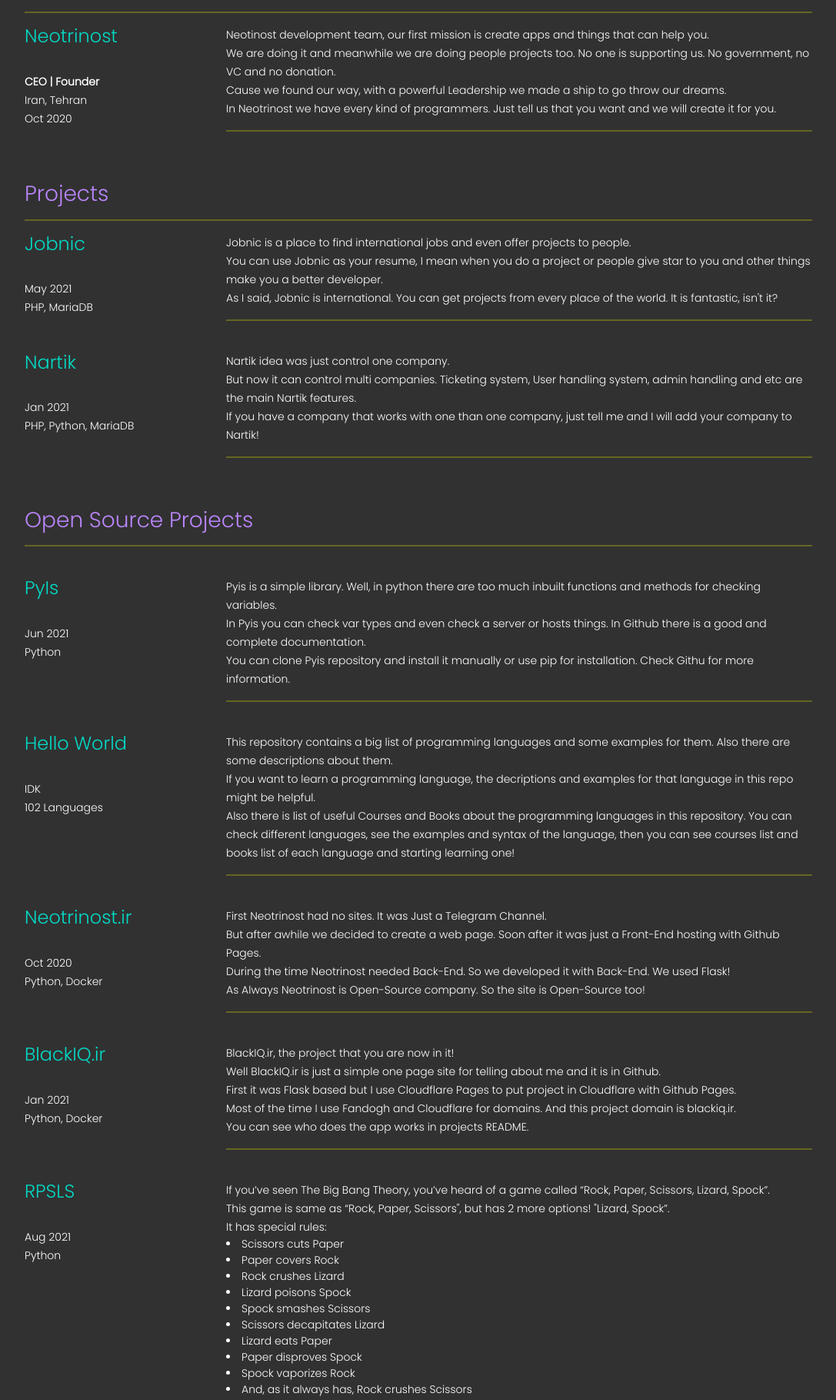
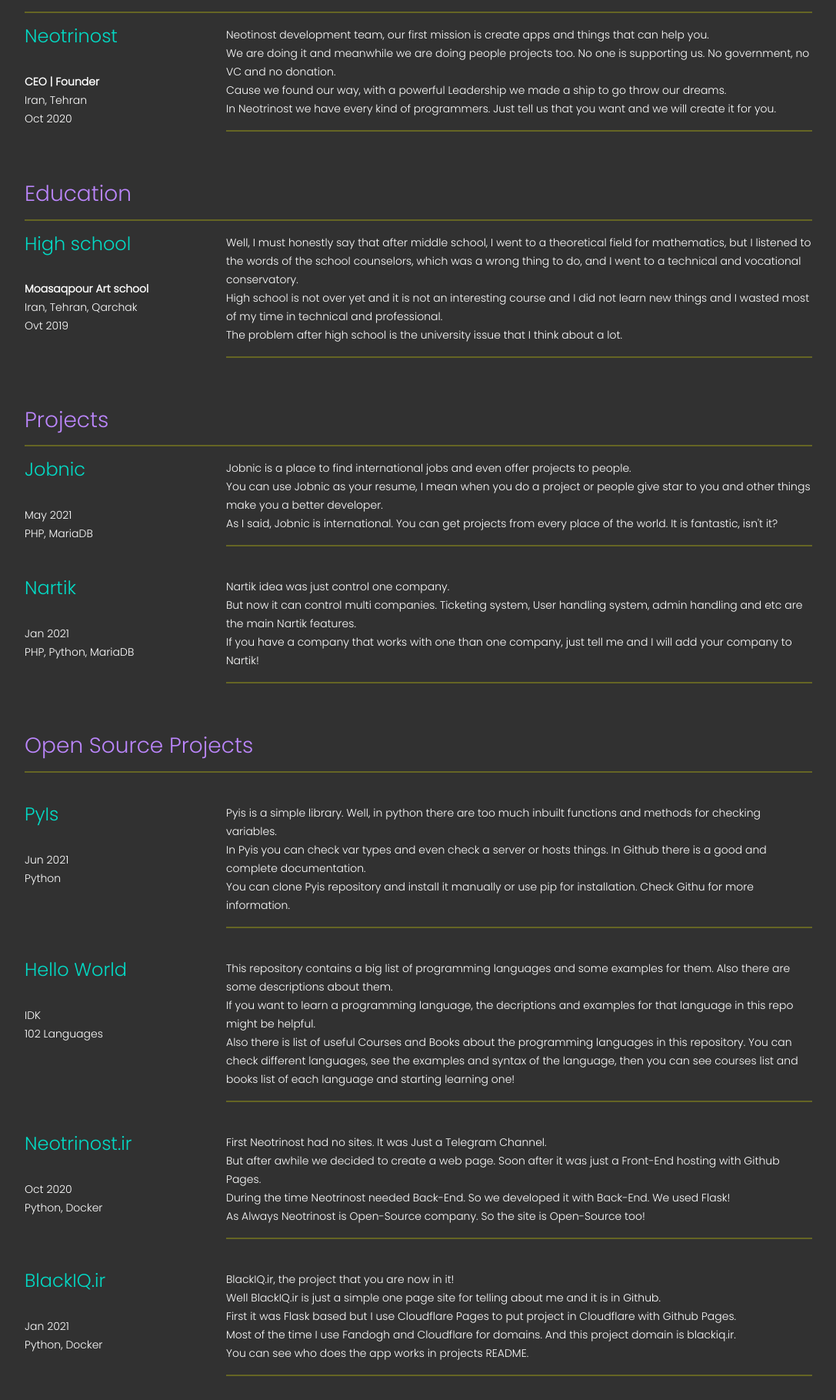
Before and after one commit to BlackIQ/BlackIQ.ir, a Flask app: page / in a window 1280 px wide. Shown: the part 745-2564 px from the top of the page at 77% size, without its empty margins (96-1183 px from the left). Run offline with Flask 2, Linux system fonts and the light colour scheme; some libraries are stand-ins or nearby versions.

Commit message:
Add education in flask page

```diff
--- a/app/templates/index.html
+++ b/app/templates/index.html
@@ -140,6 +140,38 @@
                             <br>
                             In Neotrinost we have every kind of programmers. Just tell us that you want and we will create
                             it for you.
+                        </small>
+                        <hr class="redhr">
+                    </div>
+                </div>
+                <br>
+            </div>
+        </div>
+        <br>
+        <div class="row left">
+            <div>
+                <h3 class="purple">Education</h3>
+                <hr class="purplehr">
+                <div class="row">
+                    <div class="col-md-3">
+                        <h4><a href="#" class="blue">High school</a></h4>
+                        <br>
+                        <small>
+                            <b>Moasaqpour Art school</b>
+                            <br>
+                            Iran, Tehran, Qarchak
+                            <br>
+                            Ovt 2019
+                        </small>
+                        <br>
+                    </div>
+                    <div class="col-md-9">
+                        <small>
+                            Well, I must honestly say that after middle school, I went to a theoretical field for mathematics, but I listened to the words of the school counselors, which was a wrong thing to do, and I went to a technical and vocational conservatory.
+                            <br>
+                            High school is not over yet and it is not an interesting course and I did not learn new things and I wasted most of my time in technical and professional.
+                            <br>
+                            The problem after high school is the university issue that I think about a lot.
                         </small>
                         <hr class="redhr">
                     </div>
```
